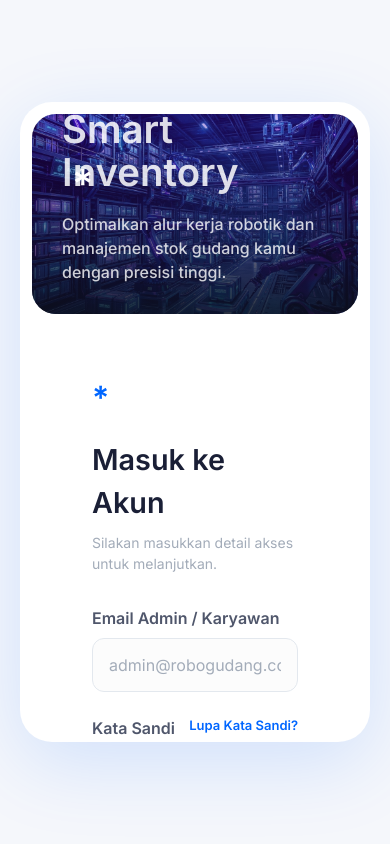
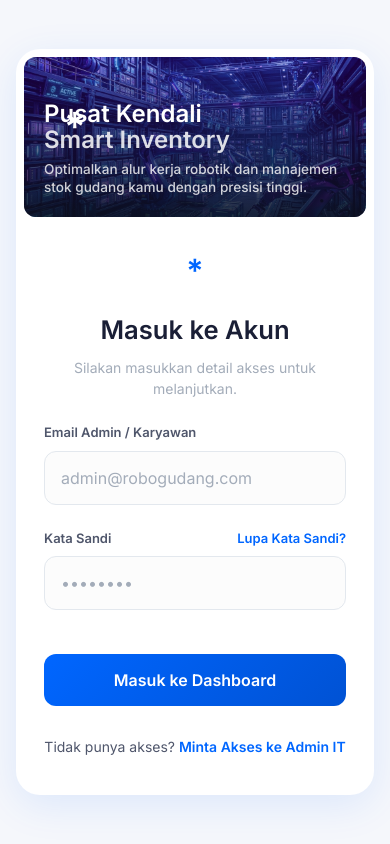
Before and after one commit to allfaris13/inventory, a React (Vite) app in the folder fe/: page /login in a window 390 px wide. Built offline with nearby package versions, Linux system fonts and the light colour scheme.

Commit message:
UI: add space around login card on mobile for better aesthetics

```diff
--- a/fe/src/app/components/login/LoginPanel.css
+++ b/fe/src/app/components/login/LoginPanel.css
@@ -57,13 +57,27 @@
   max-width: 400px;
 }
 
-.login-hero-logo {
+.login-hero-content h2 {
+  font-size: 2.4rem;
+  margin-bottom: 1.2rem;
+  line-height: 1.1;
+  font-weight: 700;
+}
+
+.login-logo-asterisk {
+  position: absolute;
+  top: 40px;
+  left: 40px;
+  font-size: 40px;
+  font-weight: bold;
+  z-index: 2;
+}
+
+.login-form-asterisk {
+  color: #0066FF;
   font-size: 32px;
-  font-weight: 700;
-  margin-bottom: 20px;
-  display: flex;
-  align-items: center;
-  gap: 10px;
+  font-weight: bold;
+  margin-bottom: 16px;
 }
 
 .login-form {
@@ -154,12 +168,61 @@
 }
 
 @media (max-width: 850px) {
+  .login-container {
+    padding: 10px;
+  }
   .login-card {
     flex-direction: column;
-    max-width: 500px;
+    max-width: 100%;
+    height: auto;
+    border-radius: 20px;
+    padding: 8px;
   }
   .login-hero {
-    min-height: 200px;
-    padding: 30px;
+    min-height: 180px;
+    padding: 20px;
+    flex: none;
+    border-radius: 12px;
+  }
+  .login-hero-content h2 {
+    font-size: 1.5rem !important;
+    margin-bottom: 0.5rem !important;
+  }
+  .login-hero-content p {
+    font-size: 0.85rem !important;
+    line-height: 1.3 !important;
+  }
+  .login-form {
+    padding: 30px 20px;
+    flex: none;
+  }
+  .login-header {
+    margin-bottom: 24px;
+    text-align: center;
+  }
+  .login-header h1 {
+    font-size: 1.6rem;
+  }
+  .login-header p {
+    font-size: 14px;
+  }
+  .form-group label {
+    font-size: 13px;
   }
 }
+
+@media (max-width: 480px) {
+  .login-container {
+    padding: 16px; /* Memberi jarak dari tepi layar */
+    background-color: #f5f7fb;
+  }
+  .login-card {
+    border-radius: 24px; /* Tetap membulat biar cantik */
+    min-height: auto;
+    padding: 8px;
+    box-shadow: 0 10px 40px rgba(0, 102, 255, 0.1);
+  }
+  .login-hero {
+    min-height: 160px;
+  }
+}
--- a/fe/src/app/components/login/LoginPanel.tsx
+++ b/fe/src/app/components/login/LoginPanel.tsx
@@ -55,16 +55,14 @@ export const LoginPanel: React.FC = () => {
           <div className="login-hero-overlay" />
 
           {/* Asterisk Logo at the top left of the Hero section */}
-          <div style={{ position: 'absolute', top: '40px', left: '40px', fontSize: '40px', fontWeight: 'bold', zIndex: 2 }}>
-            *
-          </div>
+          <div className="login-logo-asterisk">*</div>
 
           <div className="login-hero-content">
-            <h2 style={{ fontSize: '2.4rem', marginBottom: '1.2rem', lineHeight: 1.1, fontWeight: 700 }}>
+            <h2>
               Pusat Kendali <br />
               <span style={{ opacity: 0.85 }}>Smart Inventory</span>
             </h2>
-            <p style={{ opacity: 0.8, lineHeight: 1.5, fontSize: '1rem', fontWeight: 500 }}>
+            <p style={{ opacity: 0.8, lineHeight: 1.5, fontWeight: 500 }}>
               Optimalkan alur kerja robotik dan manajemen stok gudang kamu dengan presisi tinggi.
             </p>
           </div>
@@ -72,9 +70,9 @@ export const LoginPanel: React.FC = () => {
 
         <form className="login-form" onSubmit={handleLogin}>
           <div className="login-header">
-            <div style={{ color: '#0066FF', fontSize: '32px', fontWeight: 'bold', marginBottom: '16px' }}>*</div>
-            <h1 style={{ fontSize: '1.8rem', fontWeight: 700 }}>Masuk ke Akun</h1>
-            <p style={{ fontSize: '14px' }}>Silakan masukkan detail akses untuk melanjutkan.</p>
+            <div className="login-form-asterisk">*</div>
+            <h1>Masuk ke Akun</h1>
+            <p>Silakan masukkan detail akses untuk melanjutkan.</p>
           </div>
 
           <div className="form-group">
```
